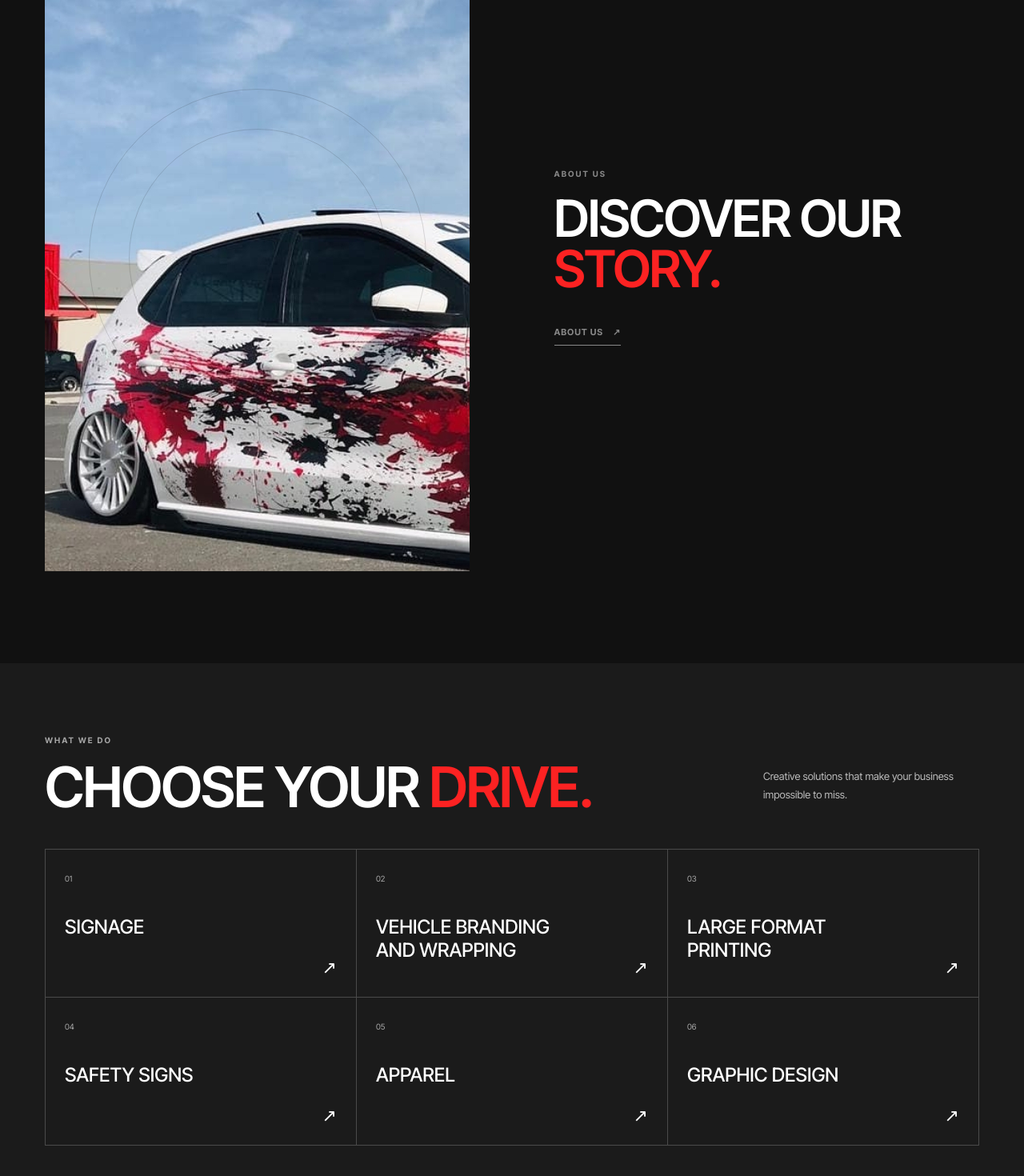
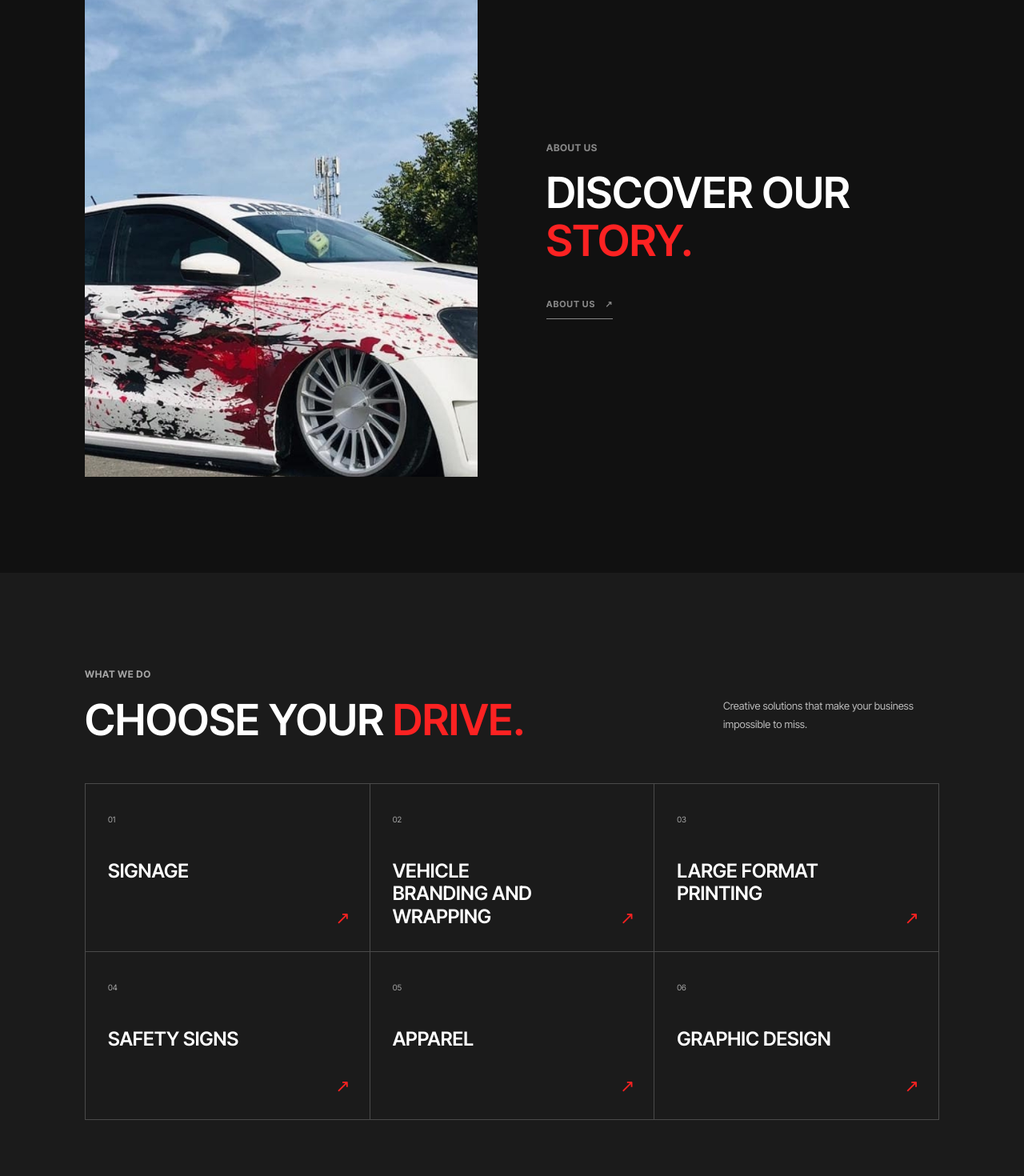
Before and after one commit to pp0447515-web/rgrgraffix, a Next.js app: page / in a window 1280 px wide. Shown: the part 1236-2706 px from the top of the page at 80% size. Built offline with nearby package versions, Linux system fonts and the light colour scheme.

Commit message:
Align shared visual system with recovered Elementor typography and layout

```diff
--- a/app/globals.css
+++ b/app/globals.css
@@ -59,3 +59,103 @@ body{background:#111;color:#888}
 @media(max-width:900px){.service-detail-grid,.service-index-grid{grid-template-columns:repeat(2,minmax(0,1fr))}.contact-page-content{gap:5%}}
 @media(max-width:767px){.inner-hero{min-height:420px;padding:135px 24px 48px}.inner-hero h1{font-size:clamp(42px,11vw,62px)}.service-detail-content{padding-top:55px;padding-bottom:65px}.service-detail-grid,.service-index-grid,.gallery-grid{grid-template-columns:repeat(2,minmax(0,1fr));gap:12px}.service-detail-card-copy{padding:17px 15px 20px}.service-detail-card h3{font-size:17px}.service-detail-card p{font-size:12px}.service-next-step{align-items:flex-start;flex-direction:column;padding:25px;margin-top:45px}.services-index-content,.gallery-content{padding-top:45px;padding-bottom:60px}.service-index-card{min-height:220px}.service-index-card>div{padding:16px}.service-index-card h2{font-size:18px}.simple-content,.contact-page-content{grid-template-columns:1fr;gap:35px;padding-top:50px;padding-bottom:60px}.simple-content>img{max-height:350px}.contact-page-content .contact-form{padding:24px}.service-page-links{flex-wrap:wrap}}
 @media(max-width:430px){.service-detail-grid,.service-index-grid,.gallery-grid{grid-template-columns:1fr}.service-index-card{min-height:250px}}
+
+
+/* Fidelity pass based on the recovered RGR Elementor kit and page CSS.
+   The kit uses Inter Tight, a #111 background, white headings, #888 body
+   copy and #FC2222 actions. Yellow is intentionally not used as a highlight. */
+:root{--ink:#fff;--paper:#111;--accent:#fc2222;--accent-soft:#1b1b1b;--action:#fc2222;--muted:#888;--line:#ffffff1a;--max:1140px}
+body{font-size:18px;line-height:1.6;color:#888;background:#111}
+h1,h2,h3,h4,h5,h6{font-family:"Inter Tight",Arial,sans-serif;color:#fff;font-weight:600}
+.hero{min-height:720px;padding:200px max(8vw,30px) 115px}
+.hero h1{font-size:clamp(48px,5.1vw,64px);line-height:1.08;letter-spacing:0;font-weight:600;margin-bottom:22px}
+.hero-subtitle{font-size:18px;line-height:1.5}
+.hero-content{max-width:740px}
+.hero .button{margin-top:12px}
+.eyebrow{font-size:12px;letter-spacing:.05em;line-height:1.2}
+.hero-bottom{min-height:58px}
+.trust{padding-top:85px;padding-bottom:90px}
+.trust h2{font-size:clamp(30px,3vw,48px);line-height:1.2;font-weight:600}
+.about{padding-top:80px;padding-bottom:120px;gap:8%}
+.about-source-art{min-height:0;aspect-ratio:4/5;background:#1b1b1b;overflow:hidden}
+.about-source-art img{width:100%;height:100%;position:absolute;inset:0;object-fit:cover}
+.about-source-art:before,.about-source-art:after{display:none}
+.about h2,.contact h2{font-size:clamp(42px,4.2vw,64px);line-height:1.12;letter-spacing:0}
+.services-section{padding:120px 0}
+.section-heading{margin-bottom:48px}
+.section-heading h2,.projects .section-heading h2{font-size:clamp(38px,4.2vw,56px);line-height:1.15;letter-spacing:0}
+.service-card{min-height:210px;padding:28px}
+.service-card h3{font-size:24px;line-height:1.2;font-weight:600}
+.service-card:hover{background:#1b1b1b;color:#fff}
+.service-arrow{color:#fc2222}
+.projects{padding-top:120px;padding-bottom:120px}
+.project-grid{gap:30px 20px}
+.project-image{aspect-ratio:4/4.3;background:#1b1b1b}
+.project-index{background:#fc2222;color:#fff}
+.project-view{background:rgba(0,0,0,.72)}
+.drive-cta{background:linear-gradient(rgba(0,0,0,.38),rgba(0,0,0,.38)),url("/images/Untitled-design-10.jpg") center/cover no-repeat;padding:201px max(8vw,36px)}
+.drive-cta .eyebrow{color:#fff}
+.drive-cta h2{font-size:clamp(42px,5vw,64px);line-height:1.1;letter-spacing:0}
+.button{min-height:52px;padding:0 23px;font-size:12px;font-weight:600;letter-spacing:.02em}
+.button-light,.button-dark,.nav-cta{background:#fc2222;color:#fff}
+.contact{padding-top:120px;padding-bottom:120px}
+.contact-form{background:#181818;color:#fff;border:1px solid #ffffff1a}
+.contact-form h3{font-size:30px;color:#fff}
+.contact-form>p{color:#888}
+.contact-form input,.contact-form select,.contact-form textarea{background:#111;border-color:#ffffff26;color:#fff}
+.contact-form input::placeholder,.contact-form textarea::placeholder{color:#777}
+.site-header{height:90px;padding:0 max(calc((100vw - 1280px)/2),5vw)}
+.site-header.is-scrolled{height:80px}
+.brand{width:min(26vw,340px)}
+.brand img{max-height:72px}
+.nav{gap:clamp(16px,2.2vw,34px);font-size:12px}
+.nav-cta{padding:15px 19px}
+.dropdown-menu{background:#111;border:1px solid #ffffff1a}
+.dropdown-menu a:hover{background:#222;color:#fff}
+.site-footer{background:#111;border-top:1px solid #ffffff1a}
+.footer-main{padding-top:15px}
+.footer-brand img{background:transparent;padding:0;width:190px;height:86px;object-fit:contain}
+.footer-bottom{border-top-color:#ffffff1a}
+.inner-hero{min-height:500px;padding-top:175px;padding-bottom:70px}
+.inner-hero h1{font-size:clamp(42px,5vw,64px);line-height:1.1;letter-spacing:0}
+.inner-hero-intro{font-size:18px;line-height:1.6}
+.service-detail-content{padding-top:112px;padding-bottom:112px}
+.service-detail-grid{gap:30px}
+.service-detail-card{background:#111;border:1px solid #ffffff1a;border-radius:0}
+.service-detail-image{aspect-ratio:4/3}
+.service-detail-card-copy{padding:25px}
+.service-detail-card h3{font-size:24px;line-height:1.2;text-transform:none}
+.service-detail-card p{font-size:16px;line-height:1.6}
+.service-next-step{background:#181818;border:1px solid #ffffff1a}
+.service-index-card{border-radius:0}
+.services-index-content,.gallery-content{padding-top:80px;padding-bottom:100px}
+.contact-page-content{padding-top:100px;padding-bottom:110px}
+:where(a,button,input,select,textarea):focus-visible{outline:2px solid #fc2222;outline-offset:4px}
+@media(max-width:1024px){
+  body{font-size:16px}
+  .hero{padding-top:160px;min-height:650px}
+  .service-detail-content{padding-top:80px;padding-bottom:80px}
+  .site-header{padding-left:40px;padding-right:40px}
+}
+@media(max-width:767px){
+  .site-header{height:76px;padding:0 20px}
+  .site-header.is-scrolled{height:76px}
+  .brand,.site-header.is-scrolled .brand{width:120px}
+  .hero{min-height:620px;padding:140px 24px 110px}
+  .hero h1{font-size:clamp(44px,11vw,56px)}
+  .hero-copy{display:none}
+  .trust{padding-top:60px;padding-bottom:65px}
+  .trust h2{font-size:28px}
+  .about{padding-top:35px;padding-bottom:75px}
+  .about-source-art{aspect-ratio:4/3;min-height:0}
+  .services-section{padding:72px 0}
+  .service-card{min-height:175px;padding:20px}
+  .projects{padding-top:75px;padding-bottom:80px}
+  .drive-cta{padding:40px 20px;background-position:center}
+  .contact{padding-top:75px;padding-bottom:75px}
+  .inner-hero{min-height:420px;padding:140px 24px 48px}
+  .inner-hero h1{font-size:clamp(40px,10vw,54px)}
+  .service-detail-grid,.service-index-grid,.gallery-grid{gap:16px}
+  .service-detail-card h3{font-size:19px}
+  .service-detail-card p{font-size:14px}
+}
```
